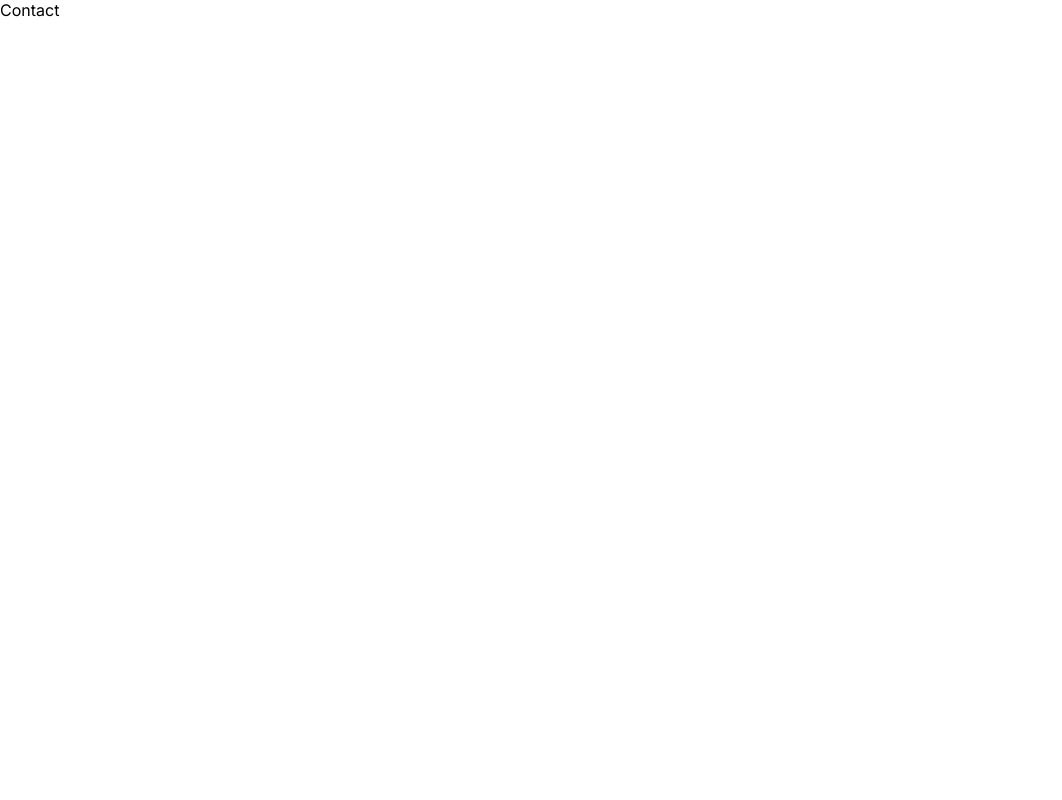
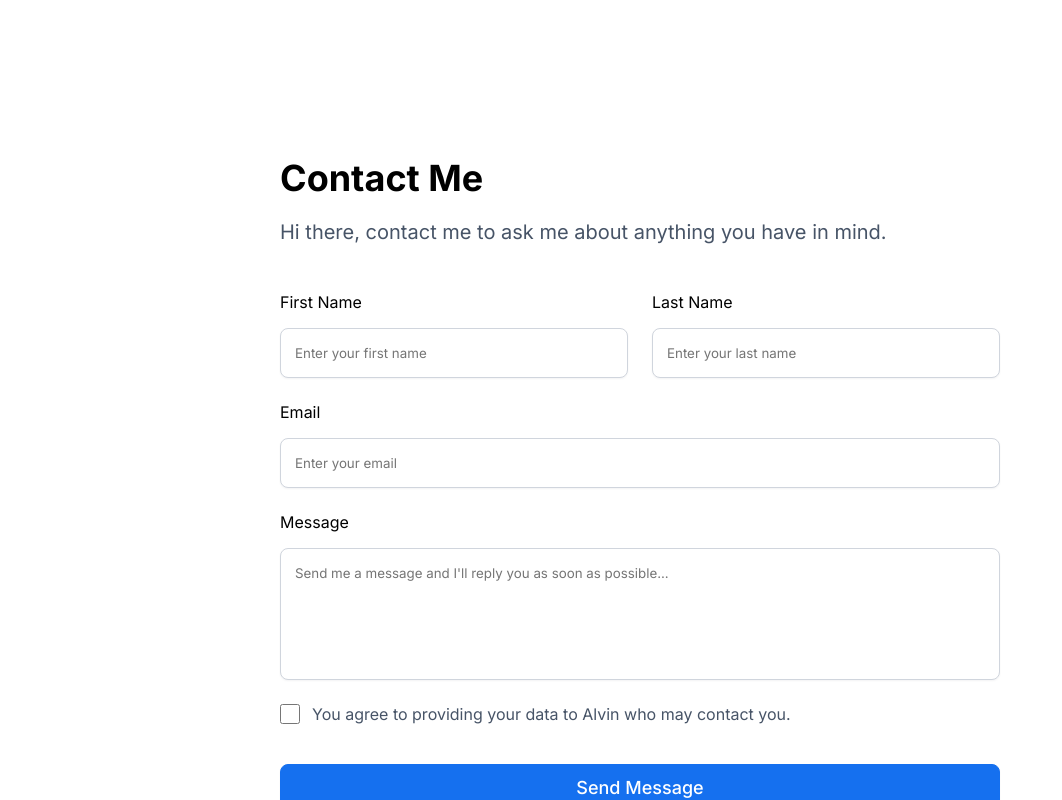
Before and after one commit to alvinokafor/hng-linktree, a React (Vite) app: page /contact in a window 1280 px wide. Shown: the top 800 px of the page, without its empty margins (0-1062 px from the left). Built offline with nearby package versions, Linux system fonts and the light colour scheme.

Commit message:
feat: contact page added

```diff
--- a/src/components/Footer.css
+++ b/src/components/Footer.css
@@ -24,6 +24,8 @@ footer p {
 @media (max-width: 720px) {
     footer {
         flex-direction: column;
+        align-items: flex-start;
+        padding-left: 24px;
     }
 
     .zuri-logo, footer p {
--- /dev/null
+++ b/src/components/Form.css
@@ -0,0 +1,84 @@
+.input-field {
+  display: flex;
+  flex-direction: column;
+}
+
+.input-field input:focus,
+.input-field textarea:focus {
+  border: 1px solid #84caff;
+  box-shadow: 0px 1px 2px rgba(16, 24, 40, 0.05), 0px 0px 0px 4px #d1e9ff;
+  border-radius: 8px;
+}
+
+.name-field {
+  width: 348px;
+}
+
+.input-field input,
+.input-field textarea {
+  padding-inline: 14px;
+  padding-block: 16px;
+  outline: none;
+  border: 1px solid #d0d5dd;
+  box-shadow: 0px 1px 2px rgba(16, 24, 40, 0.05);
+  border-radius: 8px;
+  color: #667085;
+  font-family: inherit;
+  transition: all 100ms ease-in;
+}
+
+.input-field textarea {
+  resize: none;
+  height: 132px;
+}
+
+.email {
+  margin-bottom: 24px;
+}
+
+label {
+  margin-bottom: 16px;
+}
+
+.name-section {
+  display: flex;
+  gap: 24px;
+  margin-bottom: 24px;
+}
+
+.checkbox {
+  display: flex;
+  margin-top: 24px;
+  align-items: flex-start;
+  color: #475467;
+}
+
+.checkbox input {
+  margin-right: 12px;
+  width: 20px;
+  height: 20px;
+  border: 1px solid #d0d5dd;
+  border-radius: 6px;
+  background: #ffffff;
+}
+
+#btn__submit {
+  padding: 12px 20px;
+  border: 1px solid #1570ef;
+  width: 100%;
+  background: #1570ef;
+  box-shadow: 0px 1px 2px rgba(16, 24, 40, 0.05);
+  border-radius: 8px;
+  color: #fff;
+  margin-top: 24px;
+}
+
+@media (max-width: 420px) {
+  .name-section {
+    flex-direction: column;
+  }
+
+  .name-field {
+    width: 100%;
+  }
+}
--- /dev/null
+++ b/src/components/Form.jsx
@@ -0,0 +1,56 @@
+import React from "react";
+import "./Form.css";
+
+export default function Form() {
+
+  return (
+    <form>
+      <section className="name-section">
+        <div className="input-field name-field">
+          <label htmlFor="first_name">First Name</label>
+          <input
+            type="text"
+            placeholder="Enter your first name"
+            id="first_name"
+            required
+          />
+        </div>
+
+        <div className="input-field name-field">
+          <label htmlFor="last_name">Last Name</label>
+          <input
+            type="text"
+            placeholder="Enter your last name"
+            id="last_name"
+            required
+          />
+        </div>
+      </section>
+
+      <div className="input-field email">
+          <label htmlFor="email">Email</label>
+          <input
+            type="email"
+            placeholder="Enter your email"
+            id="email"
+            required
+          />
+        </div>
+
+        <div className="input-field textarea">
+          <label htmlFor="message">Message</label>
+          <textarea
+            placeholder="Send me a message and I'll reply you as soon as possible..."
+            id="message"
+          />
+        </div>
+
+        <div className="checkbox">
+            <input type="checkbox" id="checkbox" />
+            <label htmlFor="checkbox">You agree to providing your data to Alvin who may contact you.</label>
+        </div>
+
+        <button id='btn__submit'>Send Message</button>
+    </form>
+  );
+}
--- /dev/null
+++ b/src/pages/Contact.css
@@ -0,0 +1,22 @@
+#contact {
+    max-width: 720px;
+    margin-inline: auto;
+    margin-top: 156px;
+}
+
+#contact h1 {
+    font-size: 2.25rem;
+}
+
+#contact p {
+    margin-top: 20px;
+    font-size: 1.25rem;
+    color: #475467;
+    margin-bottom: 48px;
+}
+
+@media (max-width: 420px) {
+    #contact {
+        max-width: 90%;
+    }
+}
--- a/src/pages/Contact.jsx
+++ b/src/pages/Contact.jsx
@@ -1,7 +1,17 @@
-import React from 'react'
+import React from "react";
+import Footer from "../components/Footer";
+import Form from "../components/Form";
+import "./Contact.css";
 
 export default function Contact() {
   return (
-    <div>Contact</div>
-  )
+    <>
+      <section id="contact">
+        <h1>Contact Me</h1>
+        <p>Hi there, contact me to ask me about anything you have in mind.</p>
+        <Form />
+      </section>
+      <Footer />
+    </>
+  );
 }
```
